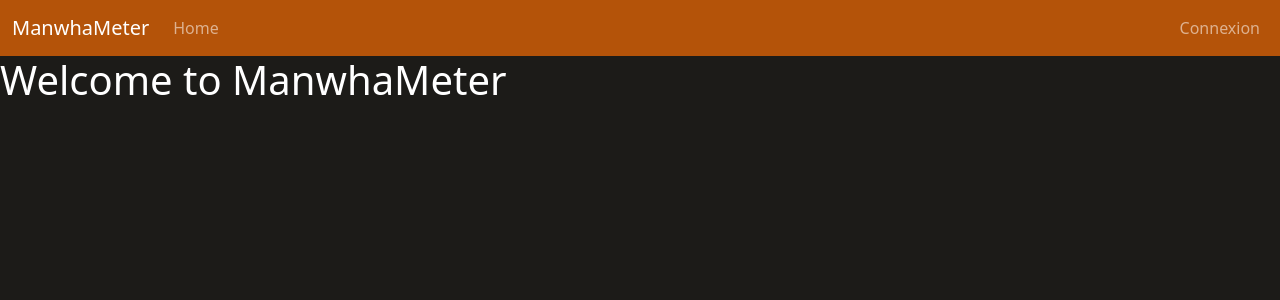
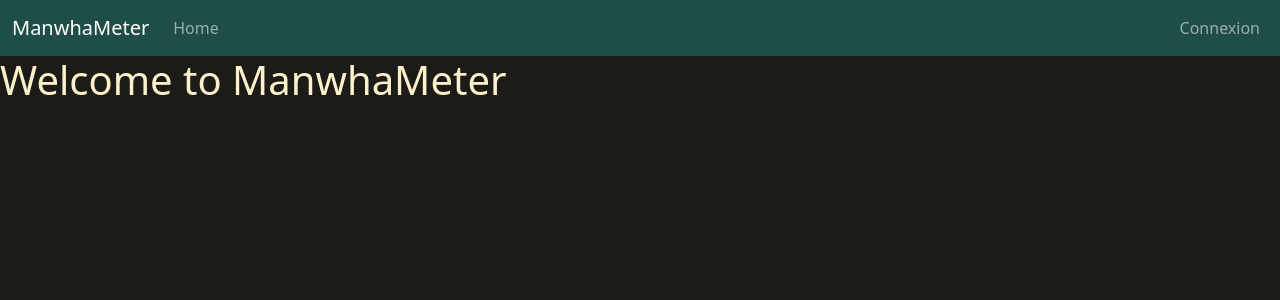
Before and after one commit to Ydemae/ManwhaMeter, an Angular app in the folder frontend/: page /home in a window 1280 px wide. Shown: the top 300 px of the page. Built offline with nearby package versions, Linux system fonts and the light colour scheme.

Commit message:
style update

```diff
--- a/frontend/src/app/book-card/book-card.component.html
+++ b/frontend/src/app/book-card/book-card.component.html
@@ -1,5 +1,5 @@
 <div class="card text-white border-primary mb-3 cursor-pointer" style="max-width: 20rem; min-width: 14rem" (click)="onBookClicked()">
-  <div class="card-header d-flex">{{ this.book.name }} <span class="badge bg-secondary ms-auto">{{this.book.overall_rating}}</span></div>
+  <div class="card-header d-flex">{{ this.book.name }} <span class="badge bg-primary ms-auto">{{this.book.overall_rating}}</span></div>
   <div class="card-body">
     <img src="{{this.apiUrl}}/images/{{this.book.image_path}}" alt="image" class="card-img">
   </div>
--- a/frontend/src/app/comment/comment.component.html
+++ b/frontend/src/app/comment/comment.component.html
@@ -2,7 +2,7 @@
     <div class="row card-header">
         <div class="col-3">{{this.rating.user.username}}</div>
         <div class="col d-flex">
-            <span class="badge bg-secondary ms-auto">{{this.totalRating}}</span>
+            <span class="badge bg-primary ms-auto">{{this.totalRating}}</span>
         </div>
     </div>
     <div class="card-body">
--- a/frontend/src/styles.scss
+++ b/frontend/src/styles.scss
@@ -1,17 +1,17 @@
 /* You can add global styles to this file, and also import other style files */
 
-$primary: #B45309;
-$secondary: #5A3E2B;
-$danger: #8C1C13;
-$warning : #D97706;
+$primary: #1f4d48;
+$secondary: #fcf1ca;
+//$danger: #8C1C13;
+//$warning : #D97706;
 $body-bg: #1C1B18;
-$body-color: #fff;
+$body-color: $secondary;
 
 @use "bootstrap/scss/bootstrap" with (
   $primary: $primary,
   $secondary: $secondary,
-  $danger: $danger,
-  $warning: $warning,
+  //$danger: $danger,
+  //$warning: $warning,
   $body-bg: $body-bg,
   $body-color: $body-color,
   $table-color: $body-color
```
